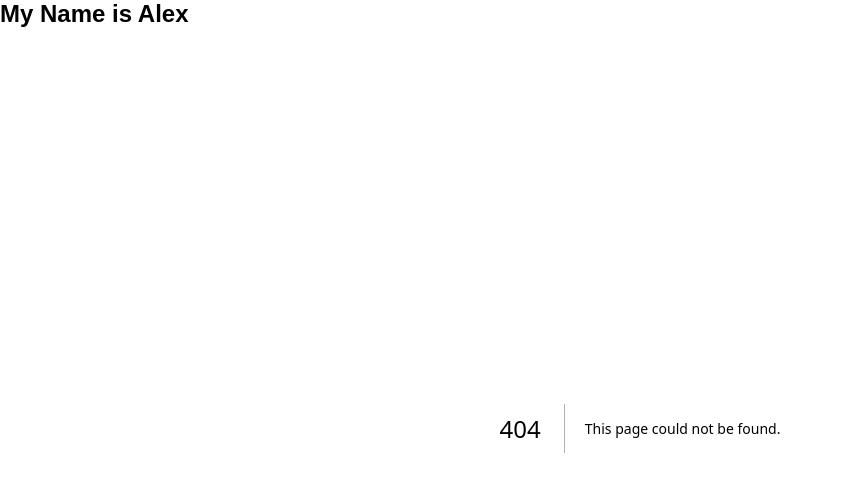
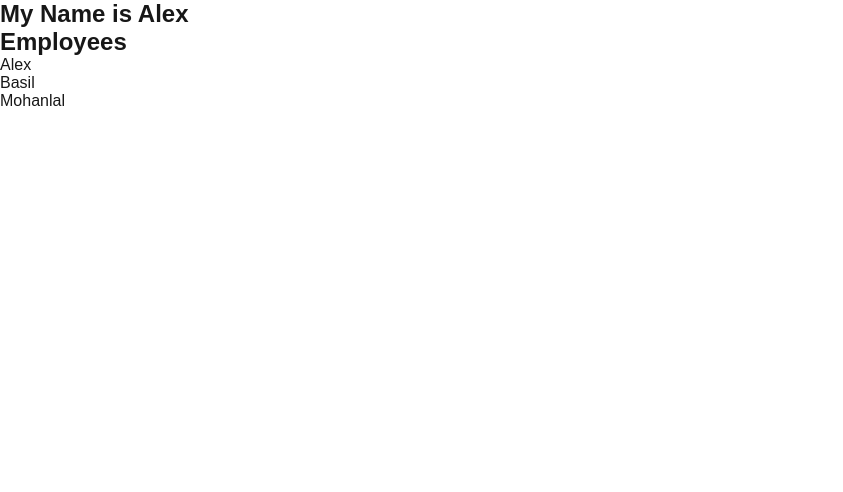
Before and after one commit to Rishab-RajHR/NextJS16, a Next.js app: page /employees in a window 1280 px wide. Before the commit this address had no page. Shown: the top 492 px of the page, without its empty margins (0-843 px from the left). Built offline with nearby package versions, Linux system fonts and the light colour scheme.

Commit message:
Dynamic Routing

```diff
--- /dev/null
+++ b/src/app/employees/page.js
@@ -0,0 +1,23 @@
+import Link from "next/link";
+
+
+const Employees = () => {
+  return (
+     <>
+       <h2>Employees</h2>
+       <ul>
+          <li>
+              <Link href='/employees/alex'>Alex</Link>
+          </li>
+          <li>
+              <Link href='/employees/basil'>Basil</Link>
+          </li>
+          <li>
+              <Link href='/employees/mohan'>Mohanlal</Link>
+          </li>
+       </ul>
+     </>
+  )
+}
+
+export default Employees;
```
Also changed, not shown: src/app/employees/[details]/page.js (added, +16 -0 lines).
